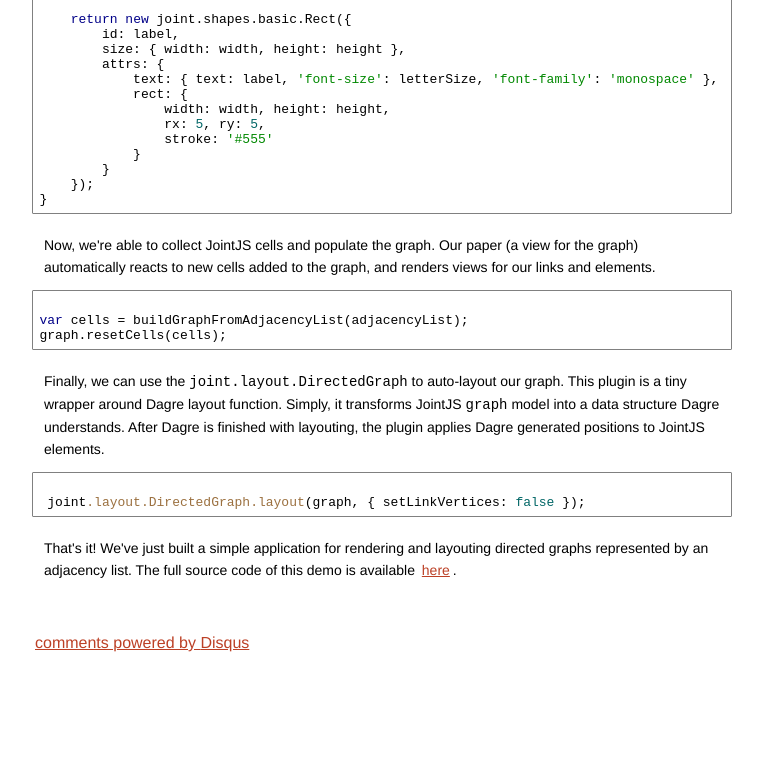
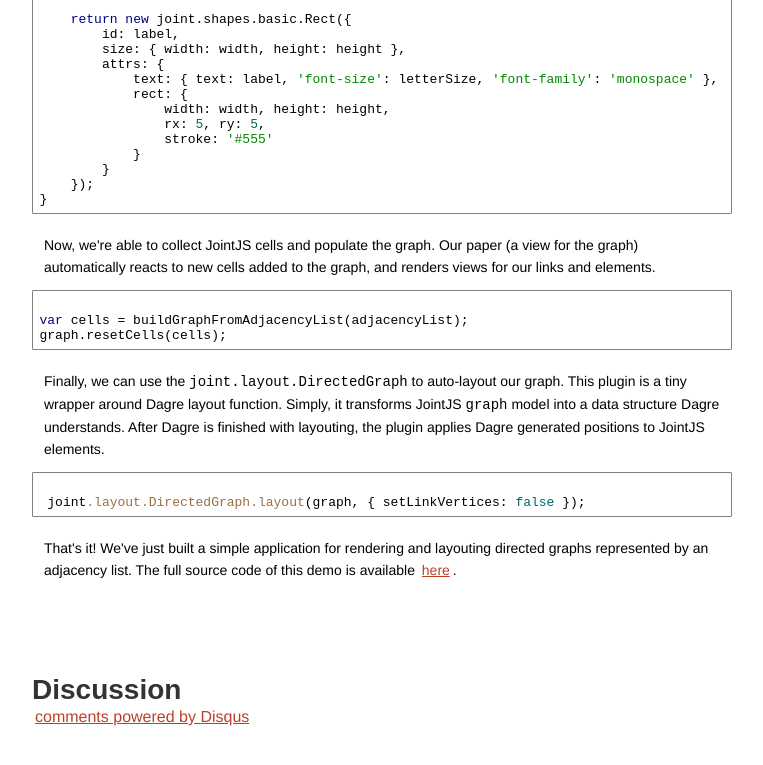
Before and after one commit to DavidDurman/DavidDurman.github.io, a website: page automatic-graph-layout-with-jointjs-and-dagre.html in a window 1280 px wide. Shown: the part 2318-3083 px from the top of the page, without its empty margins (258-1021 px from the left). Before the commit the page ends 3011 px from the top, so only its background shows below. Drawn offline with Linux system fonts and the light colour scheme; a script that the page names is missing; a web font is replaced by a local one.

Commit message:
add Discussion header before disquss thread in Autolayout post

```diff
--- a/automatic-graph-layout-with-jointjs-and-dagre.html
+++ b/automatic-graph-layout-with-jointjs-and-dagre.html
@@ -189,6 +189,7 @@ an adjacency list. The full source code of this demo is available <a href="asset
 
 <br/>
 <br/>
+<h2>Discussion</h2>
 
 <div id="disqus_thread"></div>
 <script type="text/javascript">
```
Also changed, not shown: posts/automatic-graph-layout-with-jointjs-and-dagre.html (+1 -0 lines).
